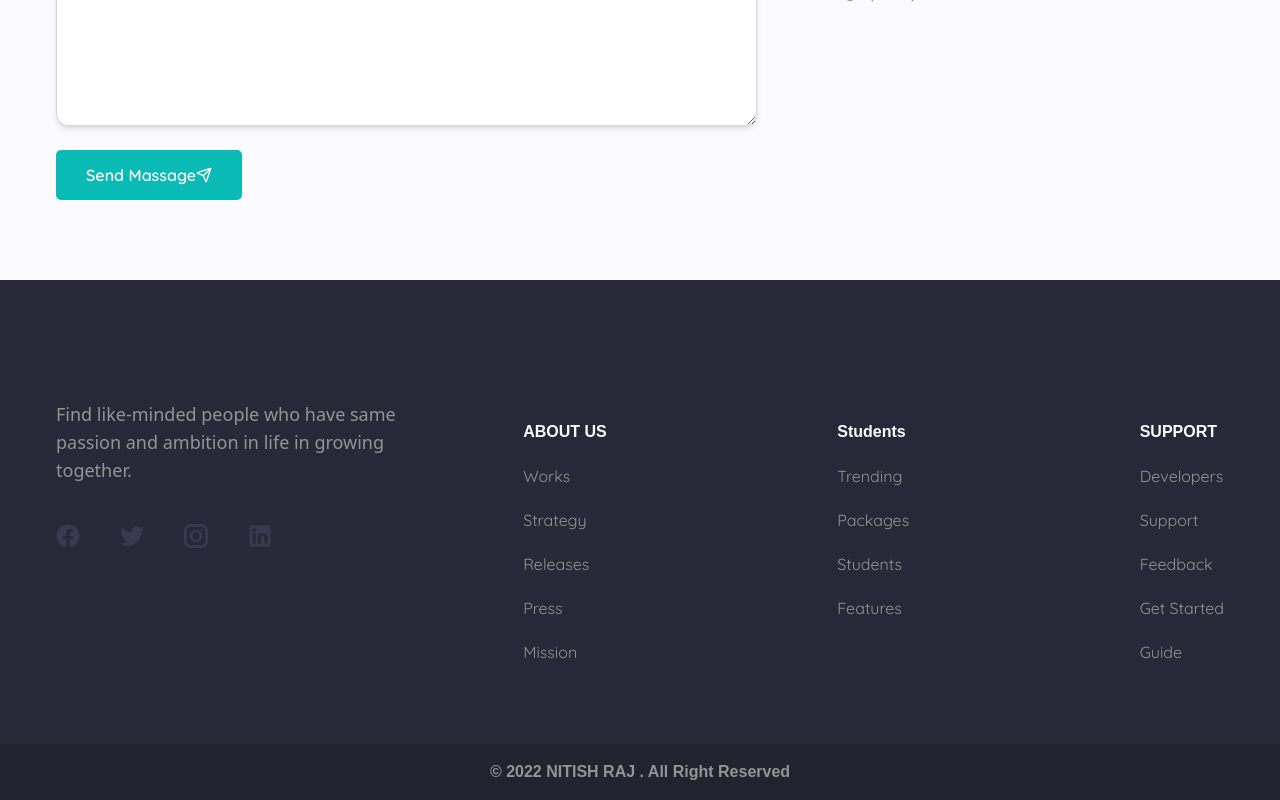
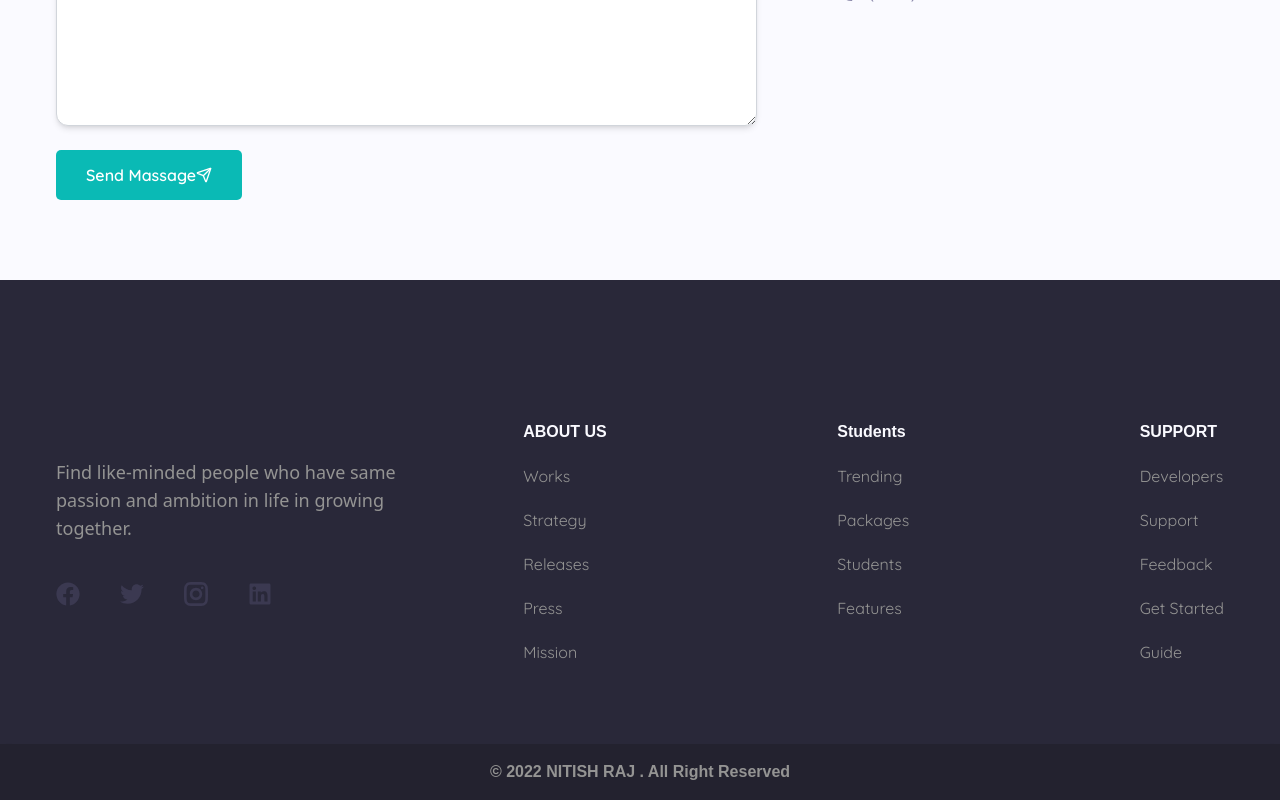
Before and after one commit to nitishrajpandey/Youth_Grow_Youth, a React (Vite) app: page / in a window 1280 px wide. Shown: the part 4047-4847 px from the top of the page. Built offline with nearby package versions, Linux system fonts and the light colour scheme.

Commit message:
improve footer section

```diff
--- a/src/Components/Footer/Footer.jsx
+++ b/src/Components/Footer/Footer.jsx
@@ -8,7 +8,7 @@ import { footerData } from "./contextData";
 function Footer() {
   return (
     <div className="bg-Blue pt-10 text-[#949493]">
-      <div className="flex flex-col md:flex-row justify-between gap-10 px-4 xs:px-8 ss:px-14 py-20">
+      <div className="flex flex-col md:flex-row justify-between items-center gap-10 px-4 xs:px-8 ss:px-14 py-20">
         <div className="w-full md:w-[30%]">
           <p className="text-[#949493] text-lg mb-10">
             Find like-minded people who have same passion and ambition in life
```
